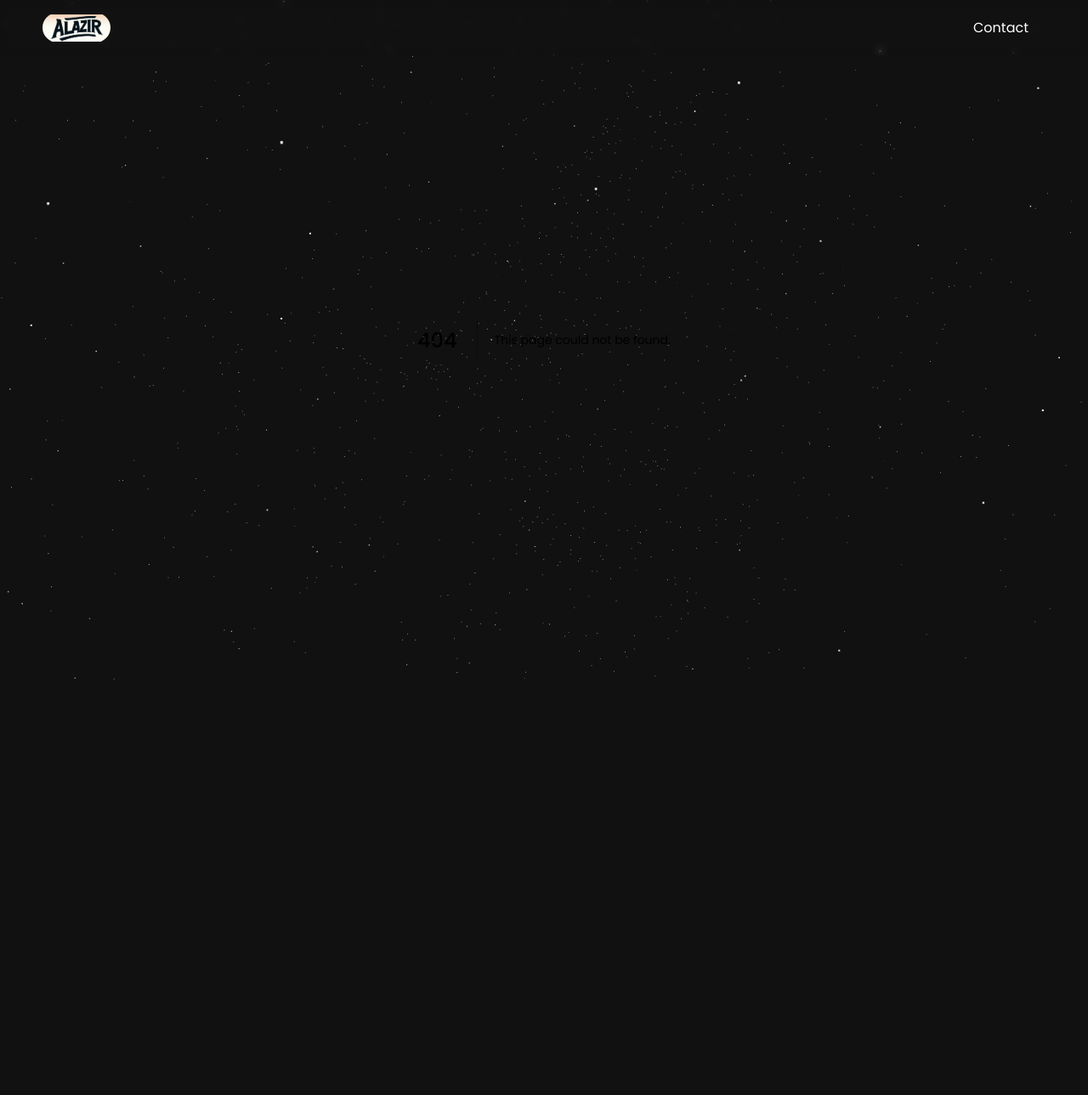
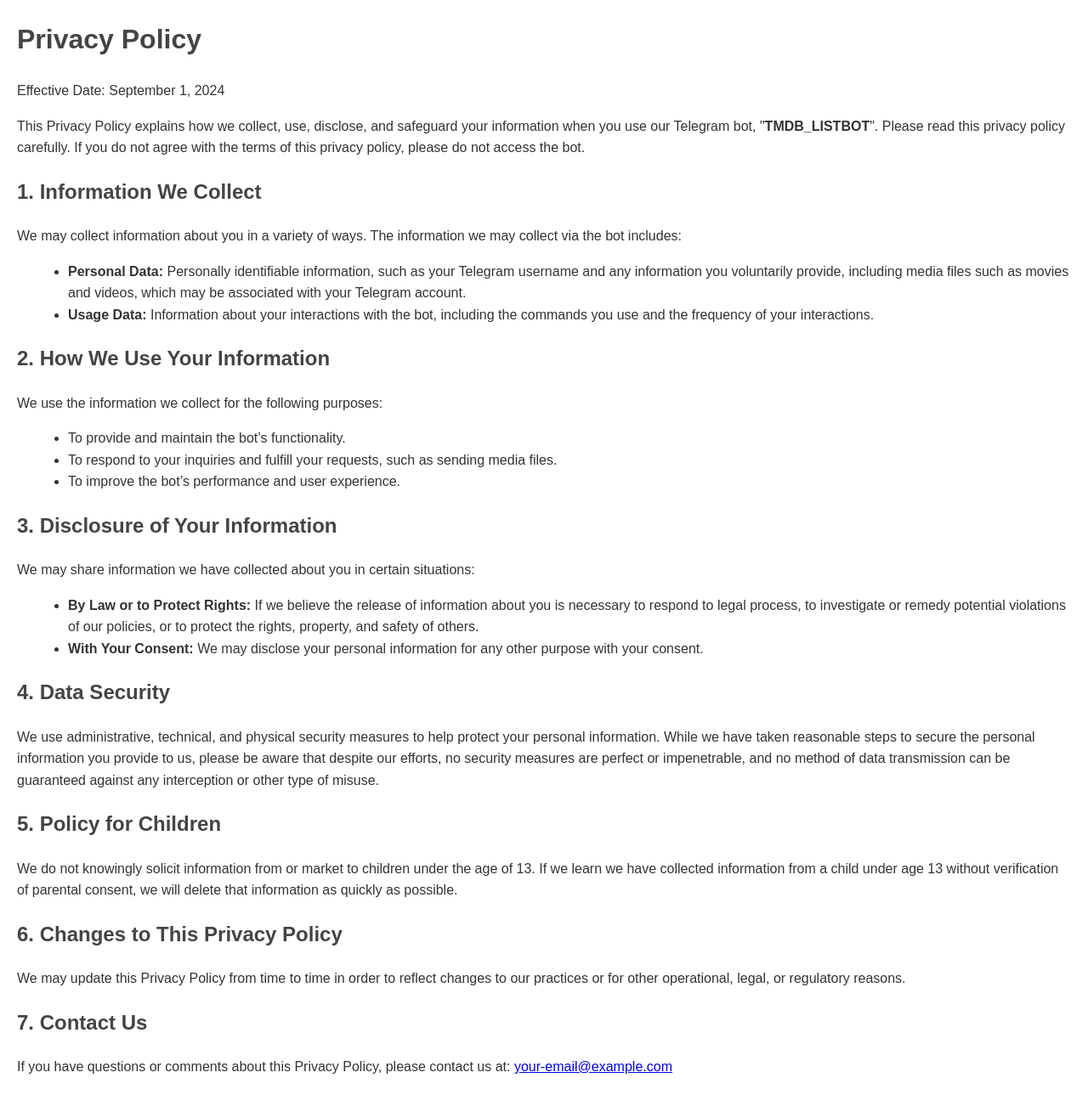
Before and after one commit to lasiz/portfolio, a Next.js app: page /privacy in a window 1280 px wide. Before the commit this address had no page. Shown: the whole page at 85% size. Before the commit the page ends 800 px from the top, so only its background shows below. Built offline with nearby package versions, Linux system fonts and the light colour scheme.

Commit message:
privacy policy

```diff
--- /dev/null
+++ b/pages/privacy.jsx
@@ -0,0 +1,99 @@
+const Privacy = () => {
+    return (
+        <>
+        <meta charSet="UTF-8" />
+    <meta name="viewport" content="width=device-width, initial-scale=1.0" />
+    <title>Privacy Policy</title>
+    <style
+      dangerouslySetInnerHTML={{
+        __html:
+          "\n        body {\n            font-family: Arial, sans-serif;\n            line-height: 1.6;\n            margin: 20px;\n            color: #333;\n        }\n        h1, h2 {\n            color: #444;\n        }\n        p {\n            margin-bottom: 10px;\n        }\n        ul {\n            margin-left: 20px;\n        }\n    "
+      }}
+    />
+    <h1>Privacy Policy</h1>
+    <p>Effective Date: September 1, 2024</p>
+    <p>
+      This Privacy Policy explains how we collect, use, disclose, and safeguard
+      your information when you use our Telegram bot, "
+      <strong>TMDB_LISTBOT</strong>". Please read this privacy policy
+      carefully. If you do not agree with the terms of this privacy policy,
+      please do not access the bot.
+    </p>
+    <h2>1. Information We Collect</h2>
+    <p>
+      We may collect information about you in a variety of ways. The information
+      we may collect via the bot includes:
+    </p>
+    <ul>
+      <li>
+        <strong>Personal Data:</strong> Personally identifiable information,
+        such as your Telegram username and any information you voluntarily
+        provide, including media files such as movies and videos, which may be
+        associated with your Telegram account.
+      </li>
+      <li>
+        <strong>Usage Data:</strong> Information about your interactions with
+        the bot, including the commands you use and the frequency of your
+        interactions.
+      </li>
+    </ul>
+    <h2>2. How We Use Your Information</h2>
+    <p>We use the information we collect for the following purposes:</p>
+    <ul>
+      <li>To provide and maintain the bot’s functionality.</li>
+      <li>
+        To respond to your inquiries and fulfill your requests, such as sending
+        media files.
+      </li>
+      <li>To improve the bot’s performance and user experience.</li>
+    </ul>
+    <h2>3. Disclosure of Your Information</h2>
+    <p>
+      We may share information we have collected about you in certain
+      situations:
+    </p>
+    <ul>
+      <li>
+        <strong>By Law or to Protect Rights:</strong> If we believe the release
+        of information about you is necessary to respond to legal process, to
+        investigate or remedy potential violations of our policies, or to
+        protect the rights, property, and safety of others.
+      </li>
+      <li>
+        <strong>With Your Consent:</strong> We may disclose your personal
+        information for any other purpose with your consent.
+      </li>
+    </ul>
+    <h2>4. Data Security</h2>
+    <p>
+      We use administrative, technical, and physical security measures to help
+      protect your personal information. While we have taken reasonable steps to
+      secure the personal information you provide to us, please be aware that
+      despite our efforts, no security measures are perfect or impenetrable, and
+      no method of data transmission can be guaranteed against any interception
+      or other type of misuse.
+    </p>
+    <h2>5. Policy for Children</h2>
+    <p>
+      We do not knowingly solicit information from or market to children under
+      the age of 13. If we learn we have collected information from a child
+      under age 13 without verification of parental consent, we will delete that
+      information as quickly as possible.
+    </p>
+    <h2>6. Changes to This Privacy Policy</h2>
+    <p>
+      We may update this Privacy Policy from time to time in order to reflect
+      changes to our practices or for other operational, legal, or regulatory
+      reasons.
+    </p>
+    <h2>7. Contact Us</h2>
+    <p>
+      If you have questions or comments about this Privacy Policy, please
+      contact us at:{" "}
+      <a href="mailto:dev.iproger@gmail.com">your-email@example.com</a>
+    </p>
+        </>
+    )
+}
+
+export default Privacy;
```
